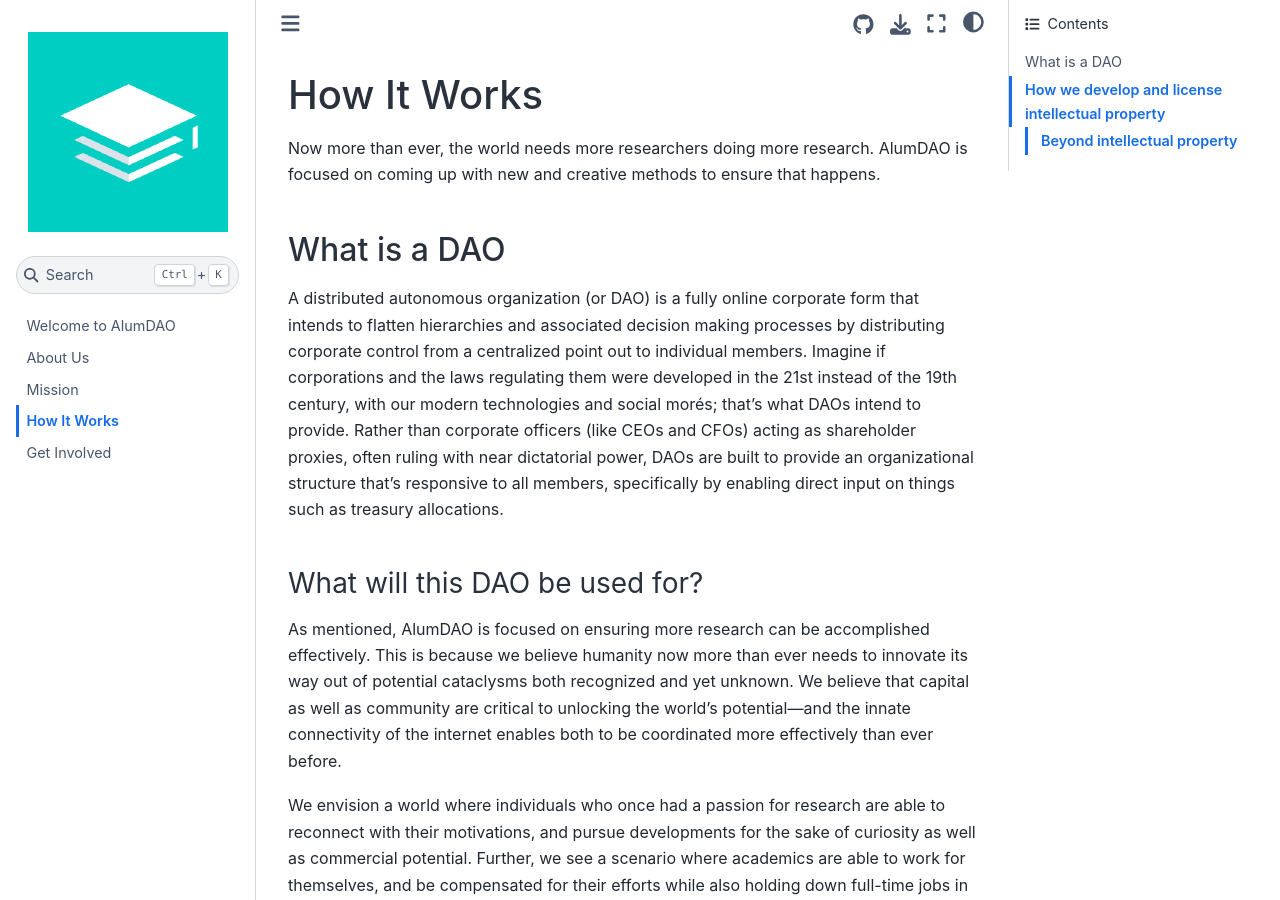
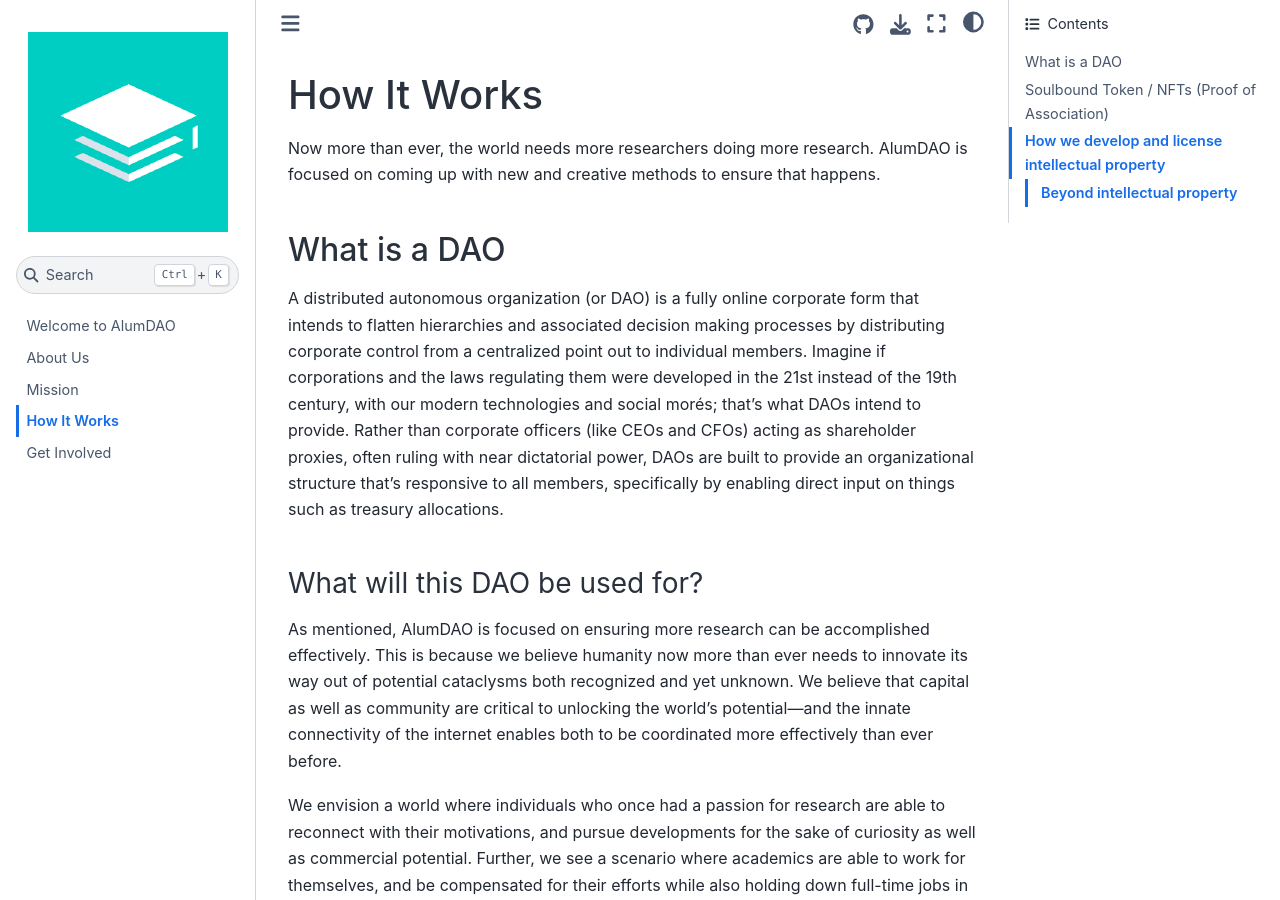
Before and after one commit to danpratl/alumDAO.github.io, a Jupyter Book: the page built from how-it-works.md, in a window 1280 px wide and 900 px high. Built offline with Jupyter Book 1.0.4 settings and Sphinx 7.4.7 and the Sphinx Book theme 1.1.4, drawn with Linux system fonts in a browser that asks for light colours.

Commit message:
Update how-it-works.md

```diff
--- a/how-it-works.md
+++ b/how-it-works.md
@@ -16,7 +16,7 @@
 Specifically, AlumDAO seeks to connect with researchers and technology transfer organizations  at the premier research institutions in the United States in order to define areas of research with high potential (both being pursued as well as not yet considered)
 
 
-### Soulbound Token / NFTs (Proof of Association)
+## Soulbound Token / NFTs (Proof of Association)
 
 Access to the AlumDAO network will be enabled through the use of digital "soul-bound" tokens. Each soul-bound token is unique and non-tranferable, meaning it is unable to be traded, bought, or sold on a secondary market. Only the DAO has the ability to granted or revoke soul-bound tokens. Token will act as a decentralized digital passport that grants access to DAO features and represents a single vote in the DAO governance system. More information about the soul-bound NFTs will be available as this technology develops.
 
```
